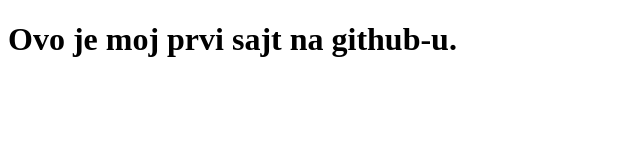
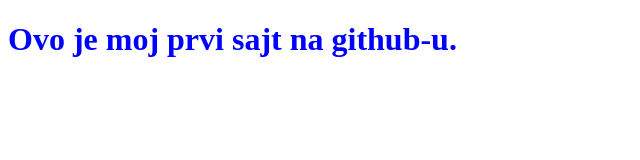
Before and after one commit to jomasicke/jomasicke.github.io, a plain HTML site: page mojPrviSajt.html in a window 1280 px wide. Shown: the whole page, without its empty margins (0-640 px from the left). Drawn offline with Linux system fonts and the light colour scheme.

```diff
--- a/mojPrviSajt.html
+++ b/mojPrviSajt.html
@@ -4,7 +4,7 @@
     <title>Moj prvi sajt</title>
 </head>
 <body>
-    <h1>Ovo je moj prvi sajt na github-u.</h1>
+    <h1 style="color: blue">Ovo je moj prvi sajt na github-u.</h1>
 
 </body>
 </html>
```
